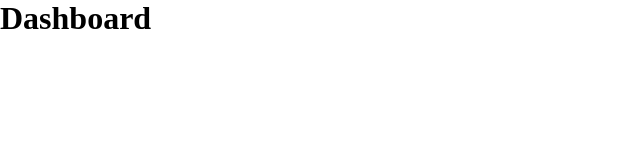
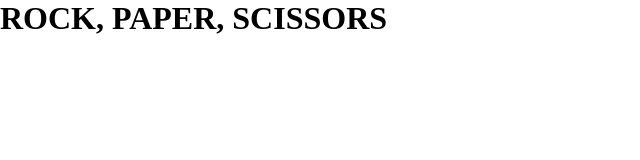
Before and after one commit to Deepanshu-jain521/weekly-challenge-2, a plain HTML site: page index.html in a window 1280 px wide. Shown: the whole page, without its empty margins (0-640 px from the left). Drawn offline with Linux system fonts and the light colour scheme.

Commit message:
Update index.html

```diff
--- a/index.html
+++ b/index.html
@@ -3,7 +3,7 @@
         <link rel="stylesheet" href="style.css">
     </head>
     <body>
-        <H1>Dashboard</H1>
+        <H1>ROCK, PAPER, SCISSORS </H1>
         <script src="https://bit.ly/codedamn-web-console"></script>
         <script src="index.js"></script>
     </body>
```
